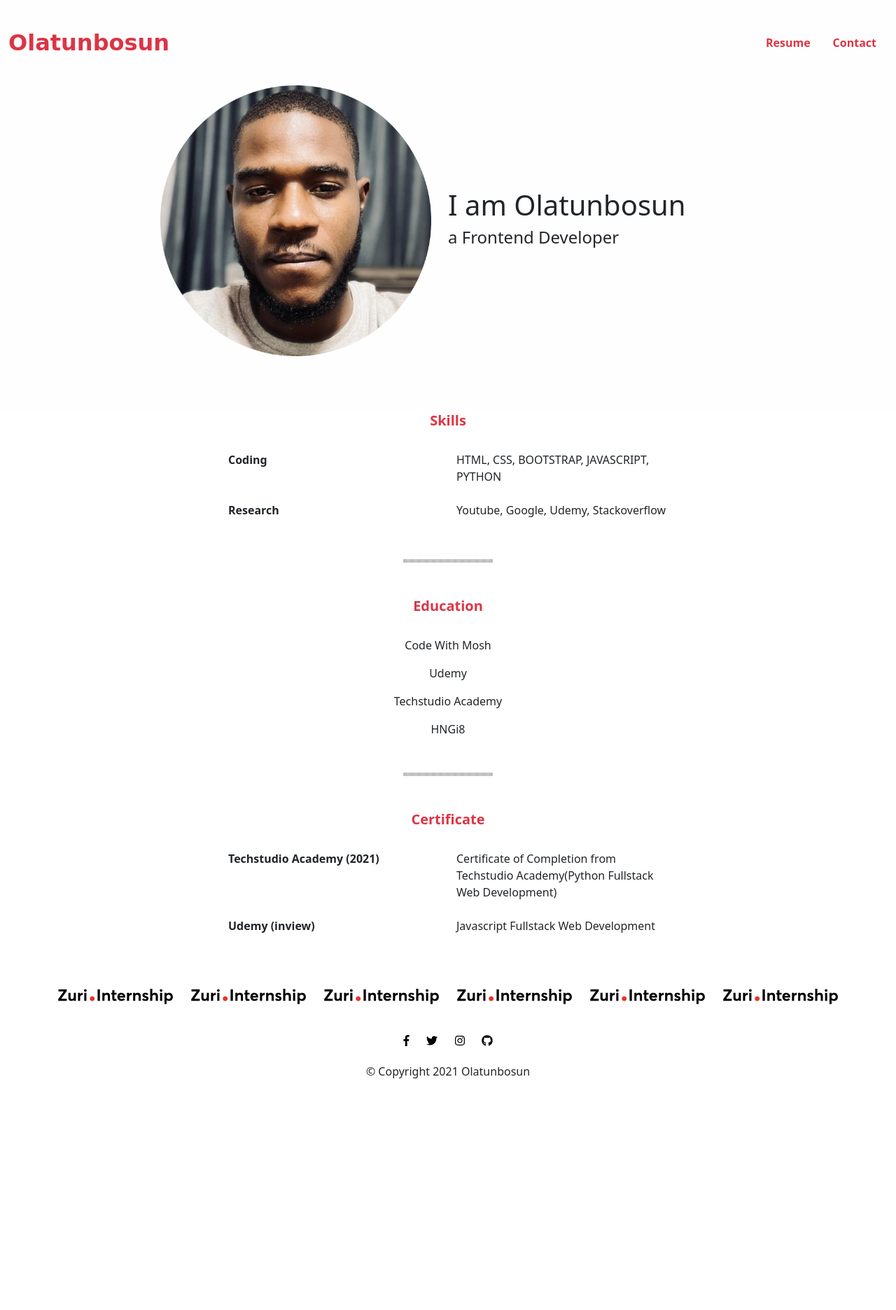
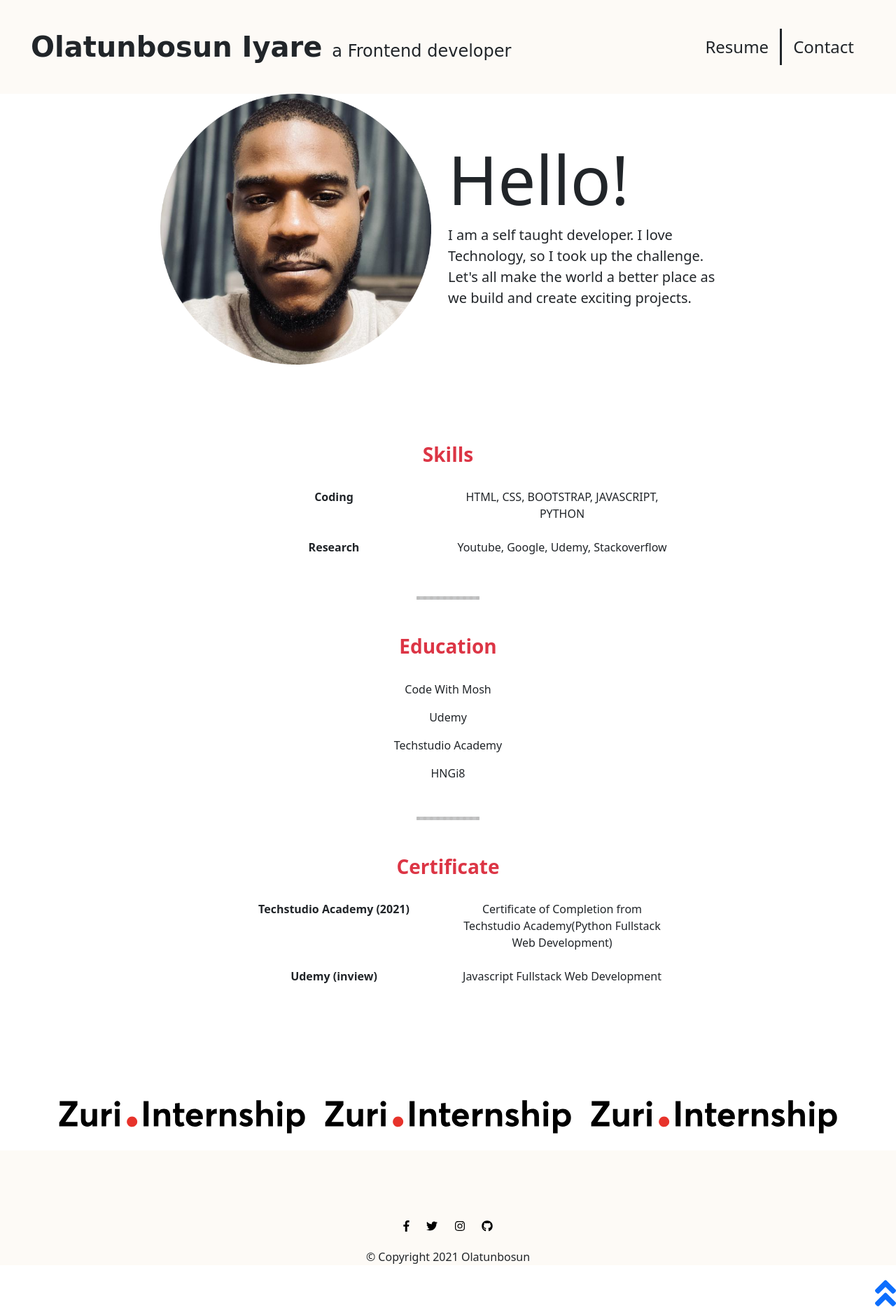
Before and after one commit to olatunbosun-iyare/RESUME, a plain HTML site: page index.html in a window 1280 px wide. Shown: the whole page at 70% size. Before the commit the page ends 1559 px from the top, so only its background shows below. Drawn offline with nearby package versions, Linux system fonts and the light colour scheme; a web font is replaced by a local one.

Commit message:
update to personal website

```diff
--- a/css/styles.css
+++ b/css/styles.css
@@ -1,5 +1,8 @@
+body{
+  margin: 0 0;
+}
 
-/* ................................header section.......................................... */
+/* header */
 
 header{
   padding-bottom: 2rem;
@@ -8,35 +11,43 @@ header{
 /* Navigation Bar */
 
 .navbar {
-  padding: 2rem 0;
+  padding:  2rem 2rem;
+  background-color:#fdfaf6;
+
 }
 
 .navbar-brand{
   font-family: 'Style Script', cursive;
 }
-/* image section */
+
+.navigation-text{
+  border-right-style: solid;
+  border-right-width: 3px;
+}
+
+.nav-link:hover{
+  color:red;
+}
+/* introduction Section */
+
 img{
   height:auto;
   width:100%;
 }
 
-/* Section */
-
-#Introduction {
-  background-color: #fefefe;
-  padding-bottom: 5rem;
+.intro-header{
+  font-size: 6rem;
 }
-
-#resume{
+#Resume{
   text-align: center;
+  padding: 5rem 0;
 }
 
 hr {
-  border-style:dotted;
+  border-bottom-style:dotted;
   border-color: #000000;
-  border-width: 5px;
-  border-bottom: 0;
-  width: 10%;
+  border-bottom-width: thick;
+  width: 7%;
   margin: 50px auto;
 }
 
@@ -44,15 +55,23 @@ hr {
 
 footer {
   text-align: center;
-}
-footer {
-  text-align: center;
+  padding: 5rem 7rem 0 7rem;
+  background-color:#fdfaf6;
 }
 
 .social-icon {
     margin: 20px 10px;
     color: #000000;
   }
+
+.fa-angle-double-up{
+  font-size: 3rem;
+}
+
+.go-up{
+  position: absolute;
+  right: 0;
+}
 
 /* media query for 768px and smaller */
 @media only screen and (max-width:768px) {
@@ -68,11 +87,37 @@ footer {
   dl{
     padding-left: 2rem;
   }
+  .go-up{
+    display: none;
+  }
+
+  footer {
+    text-align: center;
+    padding: 1rem 1rem;
+  }
+    .internship-link{
+      width: -75%;
+      height: -75%;
+    }
+
 }
 
-@media only screen and (max-width:425px){
-  .internship-link{
-    width:80%;
-    height:80%;
+@media only screen and (max-width:320px){
+  .navbar{
+    padding:0;
   }
+
+  li{
+    align-items: center;
+  }
+
+  img{
+    padding-top:10px;
+  }
+
+  #Resume{
+    text-align: center;
+    padding: 2rem 0;
+  }
+
 }
--- a/index.html
+++ b/index.html
@@ -24,37 +24,40 @@
 
 <body>
 
-  <header id="Introduction">
+  <header id="header">
     <!-- navigation bar -->
-    <nav class="navbar navbar-dark">
+    <nav class="navbar sticky-top">
       <div class="container-fluid">
-        <a class="navbar-brand text-danger fw-bold fs-2" href="index.html">Olatunbosun</a>
+        <a class="navbar-brand text-dark fw-bold fs-1" href="index.html">Olatunbosun Iyare <span class="text-dark fw-lighter fs-4">a Frontend developer</span></a>
         <ul class="nav justify-content-end">
           <li class="nav-item">
-            <a class="nav-link active text-danger fw-bold" aria-current="page" href="#Resume">Resume</a>
+            <a class="nav-link navigation-text active text-dark fs-4 fw-lighter" aria-current="page" href="#Resume">Resume</a>
           </li>
           <li class="nav-item">
-            <a class="nav-link text-danger fw-bold" href="#footer">Contact</a>
+            <a class="nav-link text-dark fs-4 fw-lighter" href="#footer">Contact</a>
           </li>
         </ul>
       </div>
     </nav>
     <!--  -->
-
+    <section class="introduction">
      <div class="row justify-content-center container-fluid brief">
         <div class="col-sm-4">
           <img src="images/olatunbosun.png" alt="Olatunbosun's image">
         </div>
         <div class="col-sm-4 align-self-center dev-title">
-        <h1 class="text-start">I am Olatunbosun</h1>
-        <h4 class="text-start">a Frontend Developer</h4>
+          <h1 class="text-start intro-header ">Hello!</h1>
+          <p class="text-start fw-lighter fs-5">I am a self taught developer. I love Technology, so I took up the challenge.<br>
+            Let's all make the world a better place as we build and create exciting projects.
+          </p>
         </div>
      </div>
+   </section>
   </header>
 
   <section id="Resume">
       <div>
-        <h5 class="fw-bold text-center text-danger pb-4">Skills</h5>
+        <h5 class="fw-bold text-center text-danger fs-3 pb-4">Skills</h5>
       </div>
       <dl class="row justify-content-center ">
         <dt class="col-sm-3">Coding</dt>
@@ -66,7 +69,7 @@
       </dl>
       <hr>
       <div>
-        <h5 class="fw-bold text-center text-danger pb-4">Education</h5>
+        <h5 class="fw-bold text-center text-danger fs-3 pb-4">Education</h5>
         <p class="text-center">Code With Mosh</p>
         <p class="text-center">Udemy</p>
         <p class="text-center">Techstudio Academy</p>
@@ -74,7 +77,7 @@
       </div>
       <hr>
       <div>
-        <h5 class="fw-bold text-center text-danger pb-4">Certificate</h5>
+        <h5 class="fw-bold text-center text-danger fs-3 pb-4">Certificate</h5>
         <dl class="row justify-content-center">
           <dt class="col-sm-3">Techstudio Academy (2021)</dt>
           <dd class="col-sm-3">Certificate of Completion from Techstudio Academy(Python Fullstack Web Development)</dd>
@@ -89,23 +92,14 @@
 
   <div class=" container pt-5">
     <div class="row justify-content-center pb-4">
-      <div class="col-sm-2">
-        <a href="https://internship.zuri.team/"><img src="images/zurilogo.svg" class="internship-link" width= 20px height =20px alt="hng logo"></a>
+      <div class="col-sm-4">
+        <a href="https://internship.zuri.team/"><img src="images/zurilogo.svg" class="internship-link" width= 2rem height =2rem alt="hng logo"></a>
       </div>
-      <div class="col-sm-2">
-        <a href="https://internship.zuri.team/"><img src="images/zurilogo.svg" class="internship-link" width= 20px height =20px alt="hng logo"></a>
+      <div class="col-sm-4">
+        <a href="https://internship.zuri.team/"><img src="images/zurilogo.svg" class="internship-link" width= 2rem height =2rem alt="hng logo"></a>
       </div>
-      <div class="col-sm-2">
-        <a href="https://internship.zuri.team/"><img src="images/zurilogo.svg" class="internship-link" width= 20px height =20px alt="hng logo"></a>
-      </div>
-      <div class="col-sm-2">
-        <a href="https://internship.zuri.team/"><img src="images/zurilogo.svg" class="internship-link" width= 20px height =20px alt="hng logo"></a>
-      </div>
-      <div class="col-sm-2">
-        <a href="https://internship.zuri.team/"><img src="images/zurilogo.svg" class="internship-link" width= 20px height =20px alt="hng logo"></a>
-      </div>
-      <div class="col-sm-2">
-        <a href="https://internship.zuri.team/"><img src="images/zurilogo.svg" class="internship-link" width= 20px height =20px alt="hng logo"></a>
+      <div class="col-sm-4">
+        <a href="https://internship.zuri.team/"><img src="images/zurilogo.svg" class="internship-link" width= 2rem height =2rem alt="hng logo"></a>
       </div>
     </div>
   </div>
@@ -119,6 +113,9 @@
       <p>© Copyright 2021 Olatunbosun</p>
     </div>
   </footer>
+  <div class="go-up">
+    <a href="#"><i class="fas fa-angle-double-up"></i></a>
+    </div>
 
   <script src="name.js"></script>
 </body>
```
Lines whose indentation alone changed are shown as unchanged.
